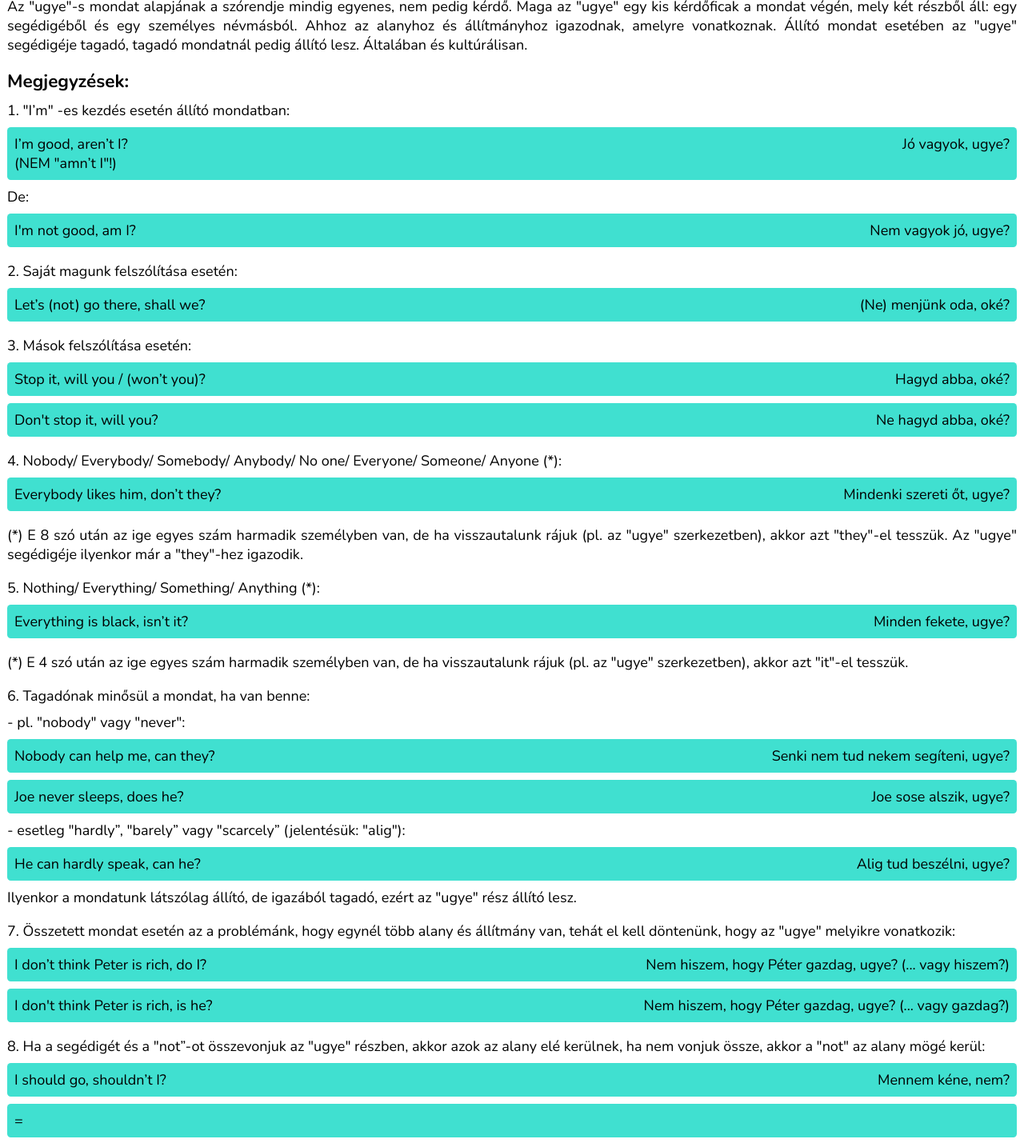
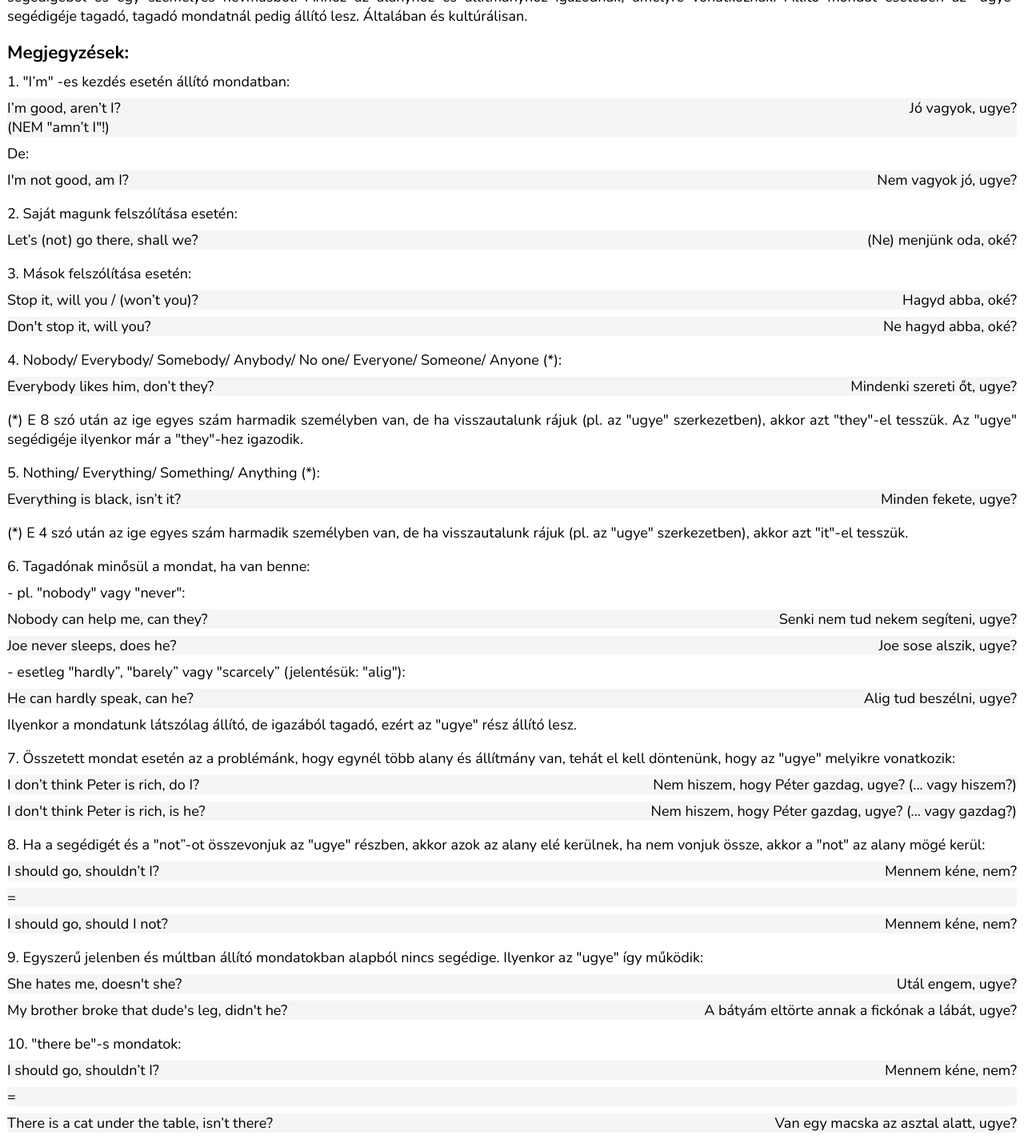
Before and after one commit to xdevtomix/angoljegyzet, a React (Vite) app: page / in a window 1280 px wide. Shown: the part 300-1729 px from the top of the page at 80% size. Built offline with nearby package versions, Linux system fonts and the light colour scheme; the HTML template or start-up script is replaced by a standard one.

Commit message:
tag questions work 7

```diff
--- a/src/components/TagQuestions.jsx
+++ b/src/components/TagQuestions.jsx
@@ -18,11 +18,11 @@ export default function TagQuestions() {
 
             <SubTitle>A lényeg:</SubTitle>
 
-            <Row decor>
+            <Row bg>
                 <span>You are Hungarian, aren’t you?</span>
                 <span>Te magyar vagy, ugye?</span>
             </Row>
-            <Row decor last>
+            <Row bg last>
                 <span>The boys can't beat us, can they?</span>
                 <span>A fiúk nem tudnak megverni minket, ugye?</span>
             </Row>
@@ -38,14 +38,14 @@ export default function TagQuestions() {
             <Row>
                 <span>1. "I’m" -es kezdés esetén állító mondatban:</span>
             </Row>
-            <Row decor>
+            <Row bg>
                 <span>I’m good, aren’t I? <br /> (NEM "amn’t I"!)</span>
                 <span>Jó vagyok, ugye?</span>
             </Row>
             <Row>
                 <span>De:</span>
             </Row>
-            <Row decor last>
+            <Row bg last>
                 <span>I'm not good, am I?</span>
                 <span>Nem vagyok jó, ugye?</span>
             </Row>
@@ -53,7 +53,7 @@ export default function TagQuestions() {
             <Row>
                 <span>2. Saját magunk felszólítása esetén:</span>
             </Row>
-            <Row decor last>
+            <Row bg last>
                 <span>Let’s (not) go there, shall we?</span>
                 <span>(Ne) menjünk oda, oké?</span>
             </Row>
@@ -61,11 +61,11 @@ export default function TagQuestions() {
             <Row>
                 <span>3. Mások felszólítása esetén:</span>
             </Row>
-            <Row decor>
+            <Row bg>
                 <span>Stop it, will you / (won’t you)?</span>
                 <span>Hagyd abba, oké?</span>
             </Row>
-            <Row decor last>
+            <Row bg last>
                 <span>Don't stop it, will you?</span>
                 <span>Ne hagyd abba, oké?</span>
             </Row>
@@ -73,7 +73,7 @@ export default function TagQuestions() {
             <Row>
                 <span>4. Nobody/ Everybody/ Somebody/ Anybody/ No one/ Everyone/ Someone/ Anyone (*):</span>
             </Row>
-            <Row decor last>
+            <Row bg last>
                 <span>Everybody likes him, don’t they?</span>
                 <span>Mindenki szereti őt, ugye?</span>
             </Row>
@@ -85,7 +85,7 @@ export default function TagQuestions() {
             <Row>
                 <span>5. Nothing/ Everything/ Something/ Anything (*):</span>
             </Row>
-            <Row decor last>
+            <Row bg last>
                 <span>Everything is black, isn’t it?</span>
                 <span>Minden fekete, ugye?</span>
             </Row>
@@ -100,18 +100,18 @@ export default function TagQuestions() {
             <Row>
                 <span>- pl. "nobody" vagy "never":</span>
             </Row>
-            <Row decor>
+            <Row bg>
                 <span>Nobody can help me, can they?</span>
                 <span>Senki nem tud nekem segíteni, ugye?</span>
             </Row>
-            <Row decor>
+            <Row bg>
                 <span>Joe never sleeps, does he?</span>
                 <span>Joe sose alszik, ugye?</span>
             </Row>
             <Row>
                 <span>- esetleg "hardly”, "barely” vagy "scarcely” (jelentésük: "alig"):</span>
             </Row>
-            <Row decor>
+            <Row bg>
                 <span>He can hardly speak, can he?</span>
                 <span>Alig tud beszélni, ugye?</span>
             </Row>
@@ -125,11 +125,11 @@ export default function TagQuestions() {
                     hogy egynél több alany és állítmány van, tehát el kell döntenünk, hogy az "ugye" melyikre vonatkozik:
                 </span>
             </Row>
-            <Row decor>
+            <Row bg>
                 <span>I don’t think Peter is rich, do I?</span>
                 <span>Nem hiszem, hogy Péter gazdag, ugye? (... vagy hiszem?)</span>
             </Row>
-            <Row decor last>
+            <Row bg last>
                 <span>I don't think Peter is rich, is he?</span>
                 <span>Nem hiszem, hogy Péter gazdag, ugye? (... vagy gazdag?)</span>
             </Row>
@@ -140,14 +140,14 @@ export default function TagQuestions() {
                     akkor azok az alany elé kerülnek, ha nem vonjuk össze, akkor a "not" az alany mögé kerül:
                 </span>
             </Row>
-            <Row decor>
+            <Row bg>
                 <span>I should go, shouldn’t I?</span>
                 <span>Mennem kéne, nem?</span>
             </Row>
-            <Row decor>
+            <Row bg>
                 <span>=</span>
             </Row>
-            <Row decor last>
+            <Row bg last>
                 <span>I should go, should I not?</span>
                 <span>Mennem kéne, nem?</span>
             </Row>
@@ -157,11 +157,11 @@ export default function TagQuestions() {
                     9. Egyszerű jelenben és múltban állító mondatokban alapból nincs segédige. Ilyenkor az "ugye" így működik:
                 </span>
             </Row>
-            <Row decor>
+            <Row bg>
                 <span>She hates me, doesn't she?</span>
                 <span>Utál engem, ugye?</span>
             </Row>
-            <Row decor last>
+            <Row bg last>
                 <span>My brother broke that dude's leg, didn't he?</span>
                 <span>A bátyám eltörte annak a fickónak a lábát, ugye?</span>
             </Row>
@@ -171,14 +171,14 @@ export default function TagQuestions() {
                     10. "there be"-s mondatok:
                 </span>
             </Row>
-            <Row decor>
+            <Row bg>
                 <span>I should go, shouldn’t I?</span>
                 <span>Mennem kéne, nem?</span>
             </Row>
-            <Row decor>
+            <Row bg>
                 <span>=</span>
             </Row>
-            <Row decor last>
+            <Row bg last>
                 <span>There is a cat under the table, isn’t there?</span>
                 <span>Van egy macska az asztal alatt, ugye?</span>
             </Row>
--- a/src/styled-components/Row.jsx
+++ b/src/styled-components/Row.jsx
@@ -4,7 +4,7 @@ export const Row = styled.div`
     display: flex;
     justify-content: space-between;
     margin-bottom: ${({last}) => last ? '1rem' : '0.5rem'};
-    background-color: ${({decor}) => decor ? 'var(--decor)' : 'var(--day)'};
+    background-color: ${({bg}) => bg ? 'var(--light-day)' : 'var(--day)'};
     padding: ${({decor}) => decor ? '0.5rem' : '0'};
     border-radius: 0.25rem;
 
```
